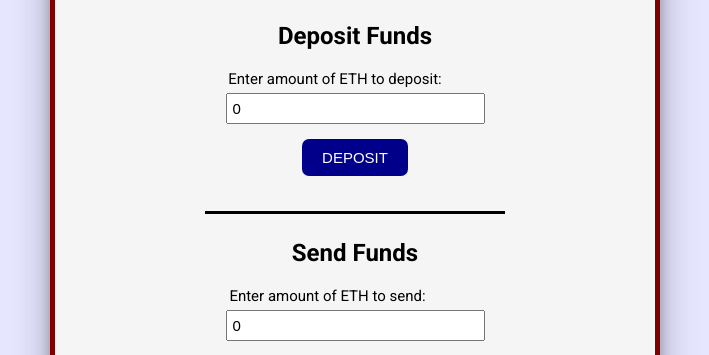
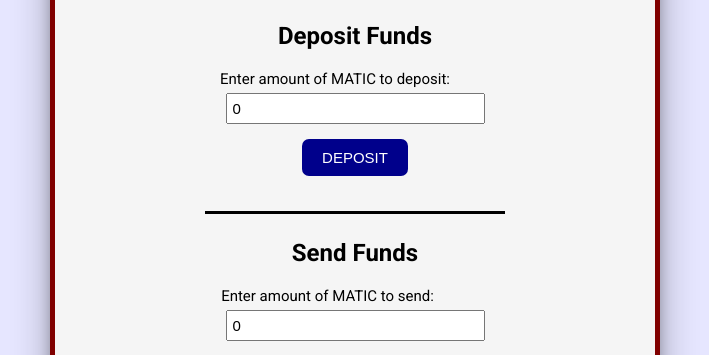
Before and after one commit to jsanders108/abstract-wallet-app, a React (Vite) app: page / in a window 1280 px wide. Shown: the part 739-1094 px from the top of the page, without its empty margins (285-994 px from the left). Built offline with nearby package versions, Linux system fonts and the light colour scheme.

Commit message:
Update UseWallet.jsx

```diff
--- a/src/components/UseWallet.jsx
+++ b/src/components/UseWallet.jsx
@@ -103,7 +103,7 @@ function UseWallet() {
                 {/* The user clicks the "GETBALANCE" button to call the "getWalletBalance" function. Their wallet balance is
                 then painted to the user-interface */}
                 <button className="blue-btn" onClick={getWalletBalance}>GET BALANCE</button>
-                <p className="wallet-balance">{walletBalance != null ? `Wallet Balance = ${walletBalance} ETH` : ""}</p>
+                <p className="wallet-balance">{walletBalance != null ? `Wallet Balance = ${walletBalance} MATIC` : ""}</p>
 
                 <div className="divider"></div>
 
@@ -111,7 +111,7 @@ function UseWallet() {
 
                 {/* The user inputs the amount of funds they would like to deposit into their wallet and it is captured
                 dynamically in state (depositAmount) */}
-                <label className="deposit-label" >Enter amount of ETH to deposit:</label>
+                <label className="deposit-label" >Enter amount of MATIC to deposit:</label>
                 <input
                     type="number"
                     step="any"
@@ -131,7 +131,7 @@ function UseWallet() {
 
                 {/* The user inputs the amount of funds they would like to send to another wallet and it is captured
                 dynamically in state (sendAmount) */}
-                <label className="send-label" >Enter amount of ETH to send:</label>
+                <label className="send-label" >Enter amount of MATIC to send:</label>
                 <input
                     type="number"
                     step="any"
```
